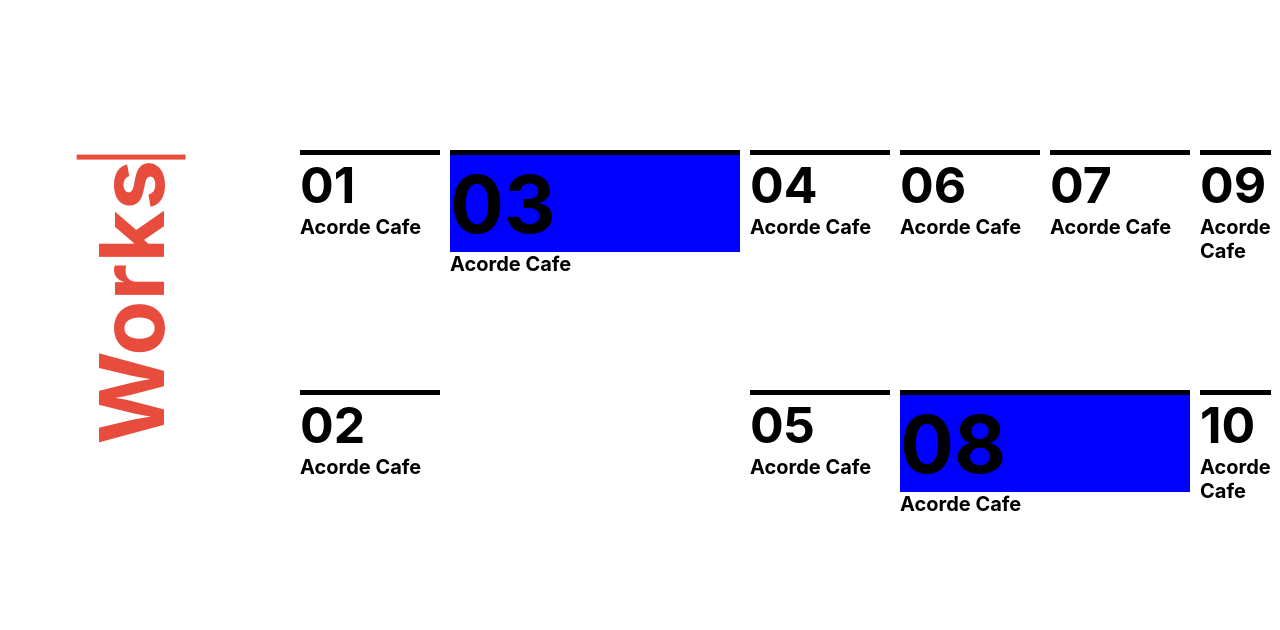
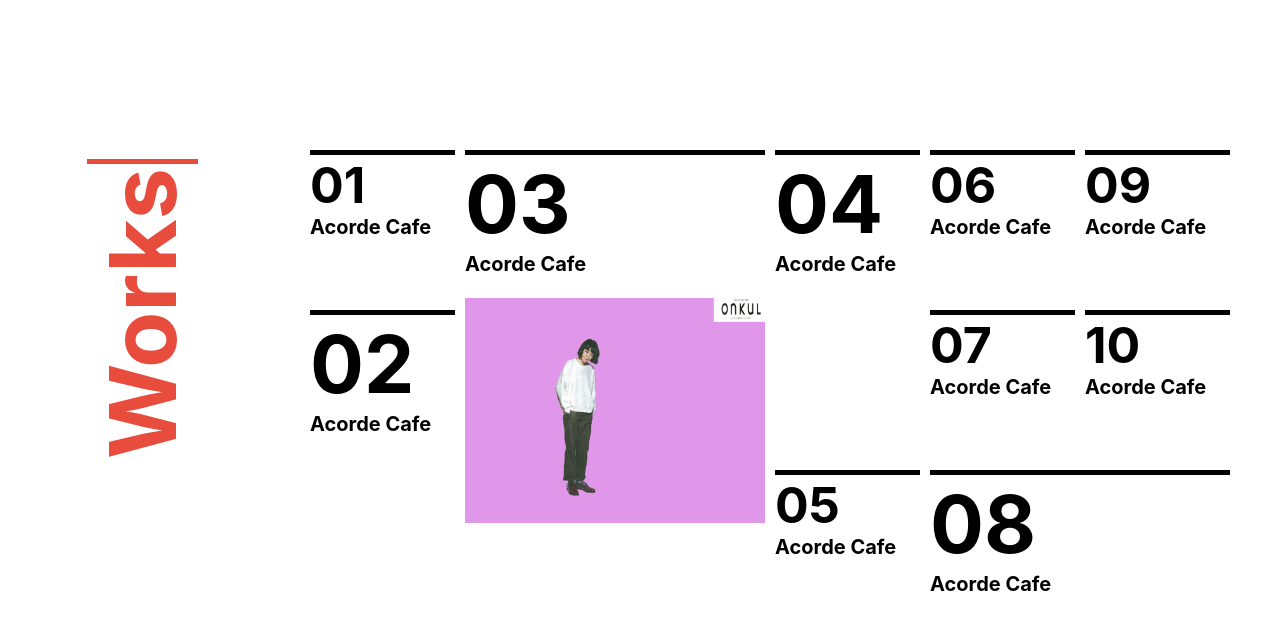
Before and after one commit to yhsol/CSS-projects, a website: page css-project/TrendyNewsApp/trendyNews.html in a window 1280 px wide. Drawn offline with Linux system fonts and the light colour scheme.

Commit message:
add Image

```diff
--- a/css-project/TrendyNewsApp/trendyNews.css
+++ b/css-project/TrendyNewsApp/trendyNews.css
@@ -1,5 +1,9 @@
 :root {
 	--redColor: #e74c3c
+}
+
+img {
+	max-width: 100%;
 }
 
 * {
@@ -27,19 +31,22 @@ body {
 .grid {
 	display: grid;
 	grid-template-columns: repeat(8, minmax(140px, 1fr));
-	grid-auto-rows: 230px;
-	grid-auto-flow: column;
+	/* grid-auto-columns 로 다시한번 확실히 해주면 그 길이를 지킬 수 있다. */
+	grid-auto-columns: minmax(140px, 1fr);
+	grid-template-rows: repeat(3, minmax(150px, 1fr));
+	grid-auto-rows: 150px;
+	grid-auto-flow: column dense;
 	gap: 10px;
 }
 
 .grid .header {
-	grid-area: span 2 / span 2;
+	grid-area: span 3 / span 2;
 }
 
 .header .title {
 	transform: rotate(-90deg);
-	font-size: 90px;
-	transform-origin: 64% 100%;
+	font-size: 92px;
+	transform-origin: 66% 100%;
 	border-right: 5px solid var(--redColor);
 	color: var(--redColor);
 }
@@ -52,16 +59,34 @@ body {
 	font-size: 50px;
 }
 
-.grid .item:nth-child(4) {
-	grid-area: span 2 / span 2;
+.grid .item:nth-child(3) {
+	grid-area: span 2 / span 1;
+
+
 }
 
-.grid .item:nth-child(8) {
+.grid .item:nth-child(4) {
+	grid-area: span 3 / span 2;
+}
+
+.grid .item:nth-child(4) .itemTitle {
+	margin-bottom: 21.8px;
+}
+
+.grid .item:nth-child(5) {
+	grid-area: span 2 / span 1;
+
+}
+
+.grid .item:nth-child(9) {
 	grid-area: span 1 / span 2;
+
+
 }
 
 .grid .item:nth-child(4) .itemNumber,
-.grid .item:nth-child(8) .itemNumber {
-	background-color: blue;
+.grid .item:nth-child(9) .itemNumber,
+.grid .item:nth-child(3) .itemNumber,
+.grid .item:nth-child(5) .itemNumber {
 	font-size: 80px;
 }
--- a/css-project/TrendyNewsApp/trendyNews.html
+++ b/css-project/TrendyNewsApp/trendyNews.html
@@ -26,6 +26,8 @@
 		<div class="item">
 			<h2 class="itemNumber">03</h2>
 			<h4 class="itemTitle">Acorde Cafe</h4>
+			<img src="Untitled-1.jpg" alt="">
+
 		</div>
 		<div class="item">
 			<h2 class="itemNumber">04</h2>
@@ -40,11 +42,11 @@
 			<h4 class="itemTitle">Acorde Cafe</h4>
 		</div>
 		<div class="item">
-			<h2 class="itemNumber">08</h2>
+			<h2 class="itemNumber">07</h2>
 			<h4 class="itemTitle">Acorde Cafe</h4>
 		</div>
 		<div class="item">
-			<h2 class="itemNumber">07</h2>
+			<h2 class="itemNumber">08</h2>
 			<h4 class="itemTitle">Acorde Cafe</h4>
 		</div>
 		<div class="item">
```
Also changed, not shown: css-project/TrendyNewsApp/Untitled-1.jpg (added).
